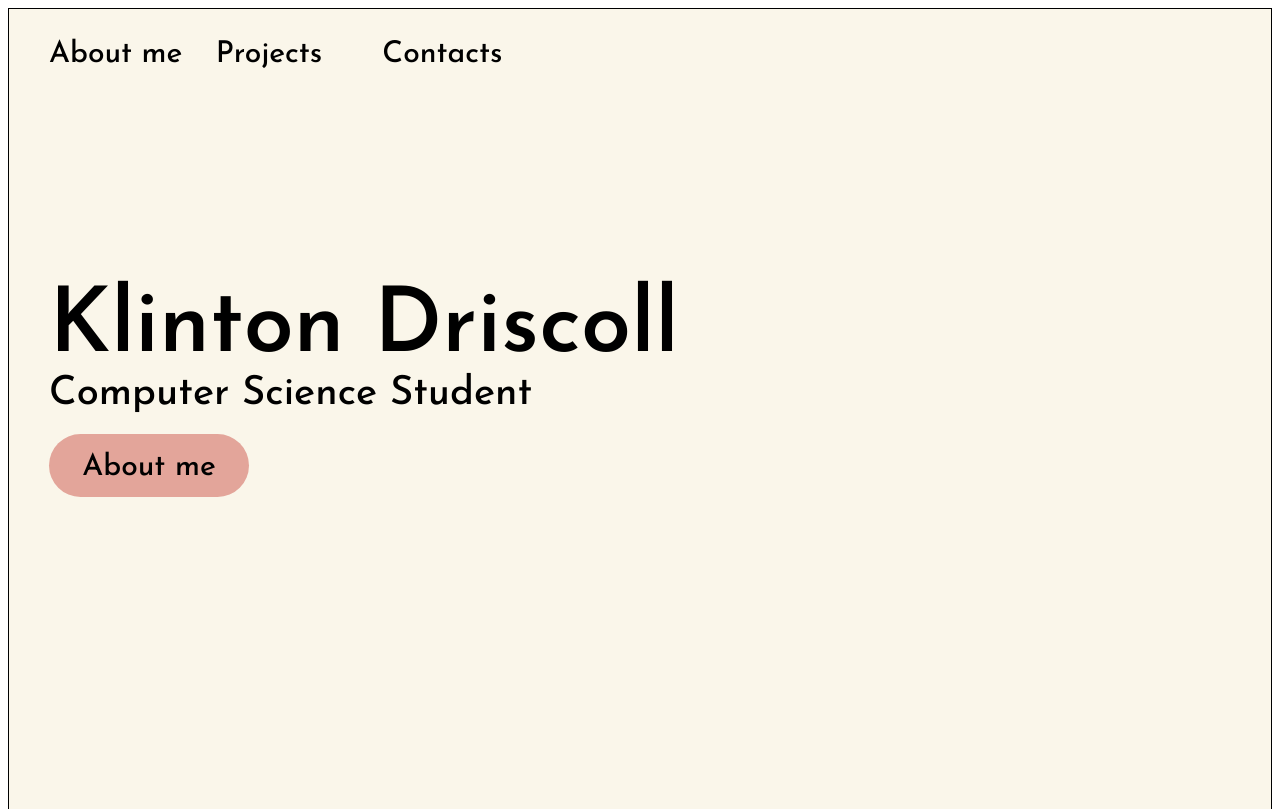
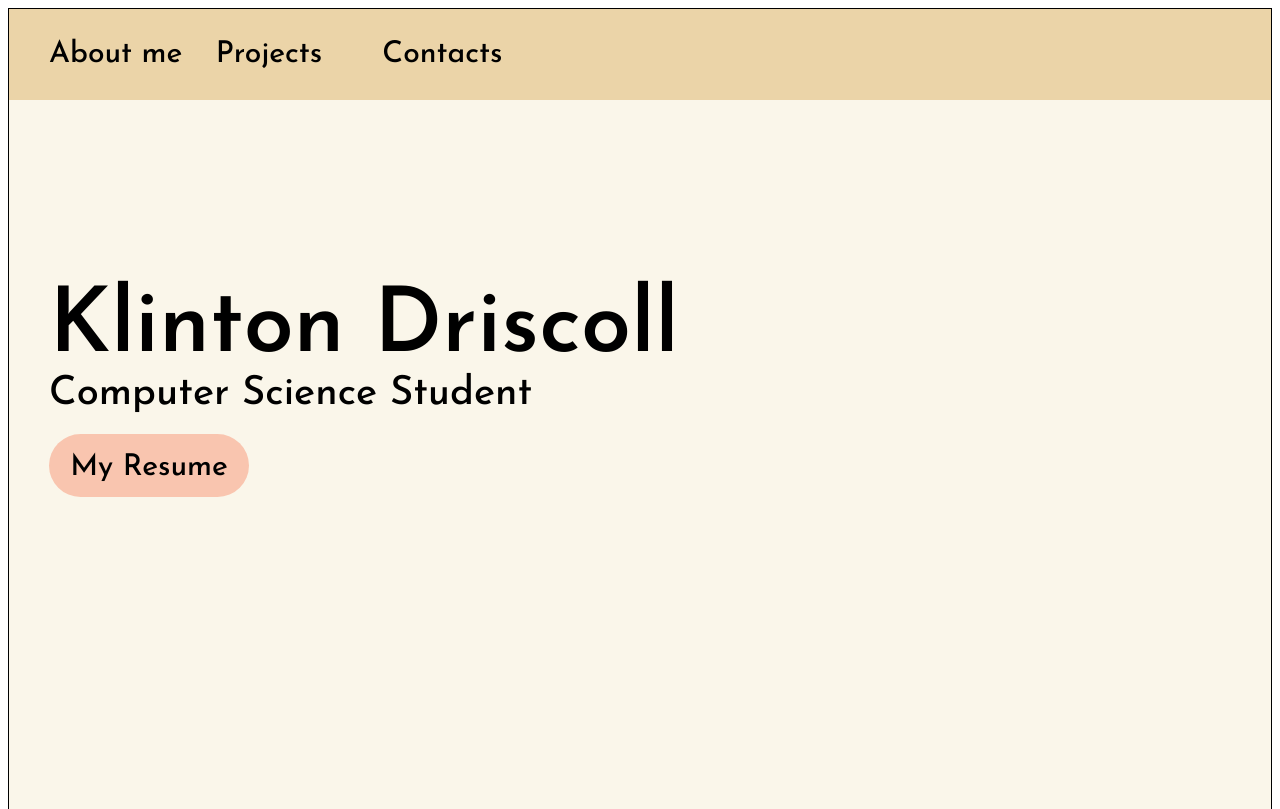
Before and after one commit to Klintonjmd/PortfolioDeprecated, a plain HTML site: page index.html in a window 1280 px wide. Shown: the top 809 px of the page. Drawn offline with Linux system fonts and the light colour scheme.

Commit message:
modified:   index.html 	modified:   styles.css

```diff
--- a/index.html
+++ b/index.html
@@ -23,7 +23,7 @@
         <div class="landing-text">
         <h1> Klinton Driscoll</h1>
         <p>Computer Science Student</p>
-        <div class="button">About me</div>
+        <div class="button">My Resume</div>
         </div>
     </div>
     </section>
--- a/styles.css
+++ b/styles.css
@@ -17,6 +17,7 @@ footer {
 nav {
     display: flex;
     justify-content: space-between;
+    background-color: #EBD4A8;
 }
 
 ul {
@@ -58,12 +59,30 @@ p {
     width: 200px;
     height: 45px;
     border-radius: 45px;
-    background-color:#E3A59A;
+    background-color:#F9C5AF;
     text-align: center;
     font-size: 30px;
     font-weight: 500;
     padding-top: 18px;
     margin-top: 20px;
+    display: inline-block;
+    vertical-align: middle;
+    transform: translateZ(0);
+    box-shadow: 0 0 1px rgba(0, 0, 0, 0);
+    backface-visibility: hidden;
+    -moz-osx-font-smoothing: grayscale;
+    transition-duration: 0.3s;
+    transition-property: transform;
+}
+
+
+.button:hover {
+    transform: scale(1.1);
+}
+
+.button:active {
+    transform: scale(1.1);
+    background-color: #f5ae8f;
 }
 
 .landing-area {
```
